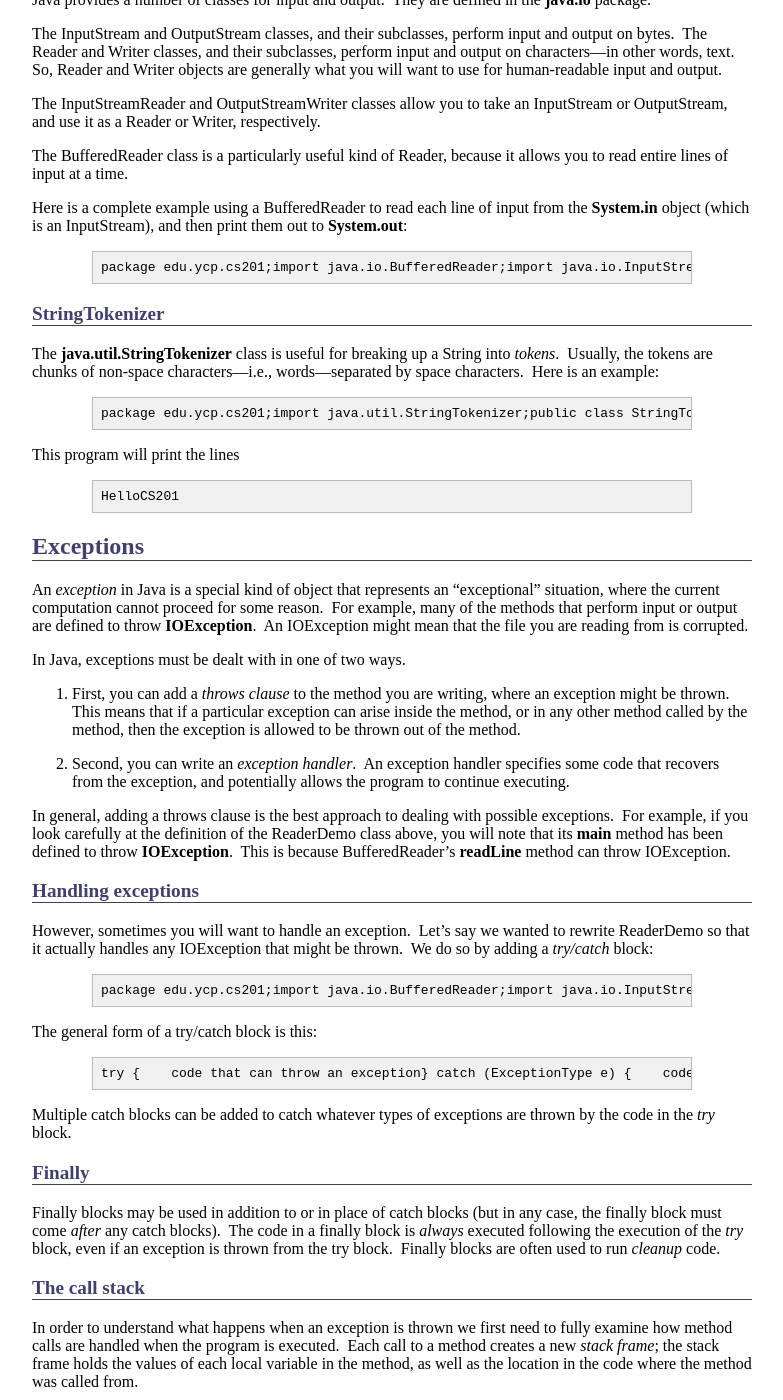
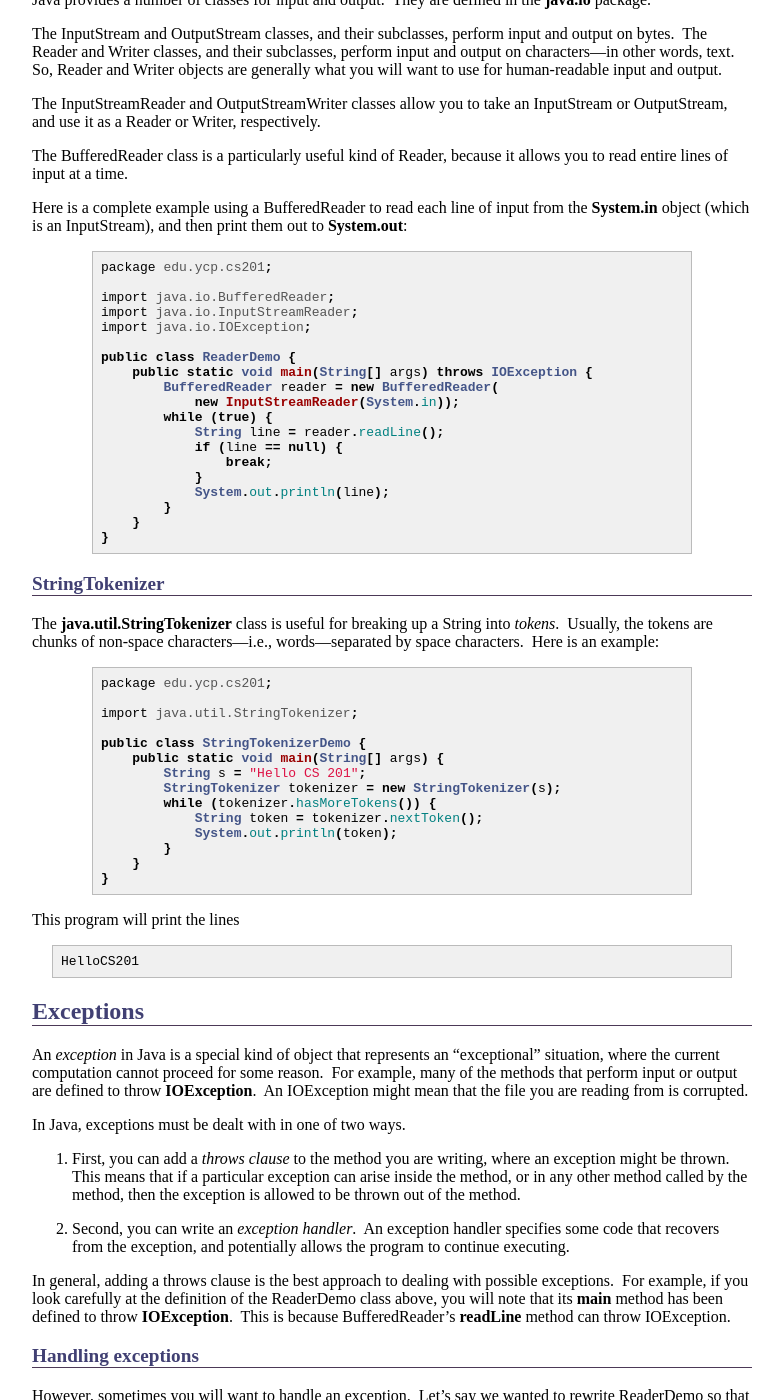
Before and after one commit to ycpcs/cs201-fall2015, a Jekyll site: the page built from notes/exceptionsFileIO.md, in a window 1280 px wide and 1400 px high, scrolled down 286 px. Shown: the whole window, without its empty margins (248-1031 px from the left). Built offline with Jekyll 4.4.1, drawn with Linux system fonts in a browser that asks for light colours; Markdown is read by kramdown in place of the engine named in the settings; some of the changed text lies outside the part shown.

Commit message:
fixing formatting

```diff
--- a/notes/exceptionsFileIO.md
+++ b/notes/exceptionsFileIO.md
@@ -23,17 +23,52 @@ The BufferedReader class is a particularly useful kind of Reader, because it all
 
 Here is a complete example using a BufferedReader to read each line of input from the **System.in** object (which is an InputStream), and then print them out to **System.out**:
 
->     package edu.ycp.cs201;import java.io.BufferedReader;import java.io.InputStreamReader;import java.io.IOException;public class ReaderDemo {    public static void main(String[] args) throws IOException {        BufferedReader reader = new BufferedReader(            new InputStreamReader(System.in));        while (true) {            String line = reader.readLine();            if (line == null) {                break;            }            System.out.println(line);        }    }}
+{% highlight java %}
+package edu.ycp.cs201;
+
+import java.io.BufferedReader;
+import java.io.InputStreamReader;
+import java.io.IOException;
+
+public class ReaderDemo {
+    public static void main(String[] args) throws IOException {
+        BufferedReader reader = new BufferedReader(
+            new InputStreamReader(System.in));
+        while (true) {
+            String line = reader.readLine();
+            if (line == null) {
+                break;
+            }
+            System.out.println(line);
+        }
+    }
+}
+{% endhighlight %}
 
 ### StringTokenizer
 
 The **java.util.StringTokenizer** class is useful for breaking up a String into *tokens*.  Usually, the tokens are chunks of non-space characters---i.e., words---separated by space characters.  Here is an example:
 
->     package edu.ycp.cs201;import java.util.StringTokenizer;public class StringTokenizerDemo {    public static void main(String[] args) {        String s = "Hello CS 201";        StringTokenizer tokenizer = new StringTokenizer(s);        while (tokenizer.hasMoreTokens()) {            String token = tokenizer.nextToken();            System.out.println(token);        }    }}
+{% highlight java %}
+package edu.ycp.cs201;
+
+import java.util.StringTokenizer;
+
+public class StringTokenizerDemo {
+    public static void main(String[] args) {
+        String s = "Hello CS 201";
+        StringTokenizer tokenizer = new StringTokenizer(s);
+        while (tokenizer.hasMoreTokens()) {
+            String token = tokenizer.nextToken();
+            System.out.println(token);
+        }
+    }
+}
+{% endhighlight %}
 
 This program will print the lines
 
->     HelloCS201
+    HelloCS201
 
 Exceptions
 ----------
@@ -52,11 +87,43 @@ In general, adding a throws clause is the best approach to dealing with possible
 
 However, sometimes you will want to handle an exception.  Let's say we wanted to rewrite ReaderDemo so that it actually handles any IOException that might be thrown.  We do so by adding a *try/catch* block:
 
->     package edu.ycp.cs201;import java.io.BufferedReader;import java.io.InputStreamReader;import java.io.IOException;public class ReaderDemo {    public static void main(String[] args) {        BufferedReader reader = new BufferedReader(            new InputStreamReader(System.in));        try {            while (true) {                String line = reader.readLine();                    if (line == null) {                    break;                }                    System.out.println(line);            }        } catch (IOException e) {            System.err.println("Caught an IOException!");        }    }}
+{% highlight java %}
+package edu.ycp.cs201;
+
+import java.io.BufferedReader;
+import java.io.InputStreamReader;
+import java.io.IOException;
+
+public class ReaderDemo {
+    public static void main(String[] args) {
+        BufferedReader reader = new BufferedReader(
+            new InputStreamReader(System.in));
+        try {
+            while (true) {
+                String line = reader.readLine();
+                    if (line == null) {
+                        break;
+                }
+                System.out.println(line);
+            }
+        } catch (IOException e) {
+            System.err.println("Caught an IOException!");
+        }
+    }
+}
+{% endhighlight %}
 
 The general form of a try/catch block is this:
 
->     try {    code that can throw an exception} catch (ExceptionType e) {    code that handles ExceptionType} catch (AnotherExceptionType e) {    code that handles AnotherExceptionType}
+{% highlight java %}
+try {
+    // code that can throw an exception
+} catch (ExceptionType e) {
+    // code that handles ExceptionType
+} catch (AnotherExceptionType e) {
+    // code that handles AnotherExceptionType
+}
+{% endhighlight %}
 
 Multiple catch blocks can be added to catch whatever types of exceptions are thrown by the code in the *try* block.
 
@@ -70,7 +137,30 @@ In order to understand what happens when an exception is thrown we first need to
 
 Here is a very simple Java program:
 
->     public class Example {    private int count = 0;    public static void main(String[] argv) {        Example ex = new Example();        ex.f();        System.out.println(ex.count);    }    public void f() {        add(2);        add(3);    }    public void add(int val) {        count += val;    }    public void mult(int val) {        count *= val;    }}
+{% highlight java %}
+public class Example {
+    private int count = 0;
+
+    public static void main(String[] argv) {
+        Example ex = new Example();
+        ex.f();
+        System.out.println(ex.count);
+    }
+
+    public void f() {
+        add(2);
+        add(3);
+    }
+
+    public void add(int val) {
+        count += val;
+    }
+
+    public void mult(int val) {
+        count *= val;
+    }
+}
+{% endhighlight %}
 
 We will represent each stack frame as a box showing the current values of each local variable.  Calls to other methods will be represented as arrows originating at the location of the call and pointing to the stack frame of the called method.
 
@@ -108,11 +198,25 @@ When an exception is thrown in some block of code in a method, there are two pos
 
 **Catching an exception** means that an **exception handler** catches the exception, and afterwards execution continues normally.  Exception handlers are defined using a try/catch construct:
 
->     try {    statements...} catch (ExceptionType e) {    code to handle ExceptionType}
+{% highlight java %}
+try {
+    // statements...
+} catch (ExceptionType e) {
+    // code to handle ExceptionType
+}
+{% endhighlight %}
 
 If any statements in the **try** block throw an exception of type *ExceptionType* (for any of the reasons mentioned above), the code specified in the **catch** block is executed.  Note that a try/catch may have multiple catch blocks:
 
->     try {    statements...} catch (ExceptionType e) {    code to handle ExceptionType} catch (AnotherExceptionType e) {    code to handle AnotherExceptionType}
+{% highlight java %}
+try {
+    // statements...
+} catch (ExceptionType e) {
+    // code to handle ExceptionType
+} catch (AnotherExceptionType e) {
+    // code to handle AnotherExceptionType
+}
+{% endhighlight %}
 
 When an execption is thrown in the **try** block, each **catch** block is tried in order.  The first catch block that handles the type of exception thrown, or a superclass of the exception type, is chosen to handle the exception.   If no catch block matches the exception type, then the exception is thrown out of the entire try/catch construct, and potentially out of the method containing the try/catch.
 
@@ -125,7 +229,36 @@ Throwing an exception out of method means causes the execution of the method to
 
 Let's visualize this process using a concrete example, a slightly modified version of our original example program:
 
->     public class Example {    private int count = 0;    public static void main(String[] argv) {        try {            Example ex = new Example();            ex.f();            System.out.println(ex.count);        } catch (Exception e) {            System.out.println("Boom!");        }    }    public void f() throws Exception {        add(2);        add(3);    }    public void add(int val) throws Exception {        if (val == 2)            throw new Exception();        count += val;    }    public void mult(int val) {        count *= val;    }}
+{% highlight java %}
+public class Example {
+    private int count = 0;
+
+    public static void main(String[] argv) {
+        try {
+            Example ex = new Example();
+            ex.f();
+            System.out.println(ex.count);
+        } catch (Exception e) {
+            System.out.println("Boom!");
+        }
+    }
+
+    public void f() throws Exception {
+        add(2);
+        add(3);
+    }
+
+    public void add(int val) throws Exception {
+        if (val == 2)
+            throw new Exception();
+        count += val;
+    }
+
+    public void mult(int val) {
+        count *= val;
+    }
+}
+{% endhighlight %}
 
 Note the addition of the two **throws Exception** clauses on the **f** and **add** methods.  These are now required because both methods may throw an object of type *Exception*, which is one of the checked exception classes.  The following rule applies:
 
@@ -152,7 +285,19 @@ To read data from a file, you should create a **FileInputStream** object, passin
 
 A **BufferedReader** is useful for reading entire lines of text out of a file:
 
->     String fileName = ...InputStream fileIn = new FileInputStream(fileName);BufferedReader reader = new BufferedReader(new InputStreamReader(fileIn));while (true) {    String line = reader.readLine();    if (line == null) {        break; // end of file    }    // do something with the line}
+{% highlight java %}
+String fileName = ...
+
+InputStream fileIn = new FileInputStream(fileName);
+BufferedReader reader = new BufferedReader(new InputStreamReader(fileIn));
+while (true) {
+    String line = reader.readLine();
+    if (line == null) {
+        break; // end of file
+    }
+    // do something with the line
+}
+{% endhighlight %}
 
 A **java.util.Scanner** is useful for reading tokens out of the file, where each token is delimited by whitespace:
 
```
